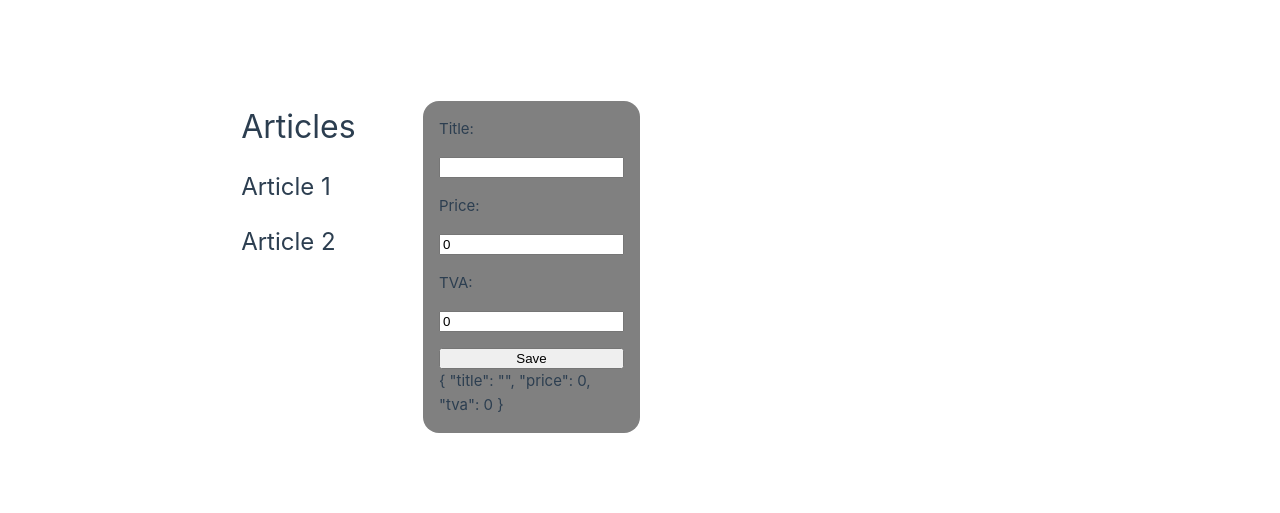
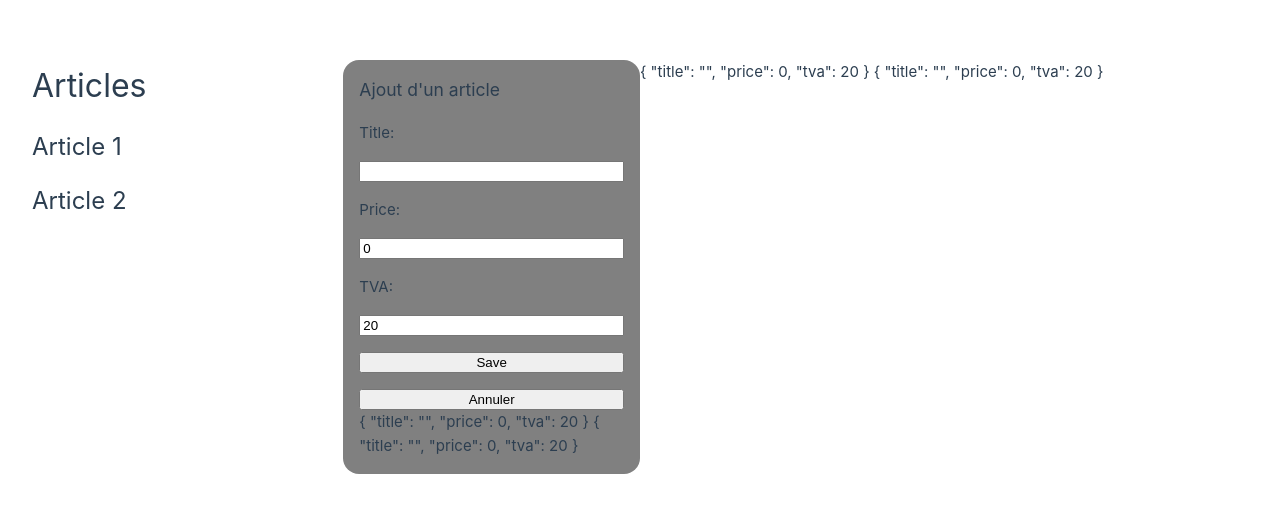
Before and after one commit to TheoLallement/allovoisins-exercice, a Vue app: page / in a window 1280 px wide. Shown: the part 133-646 px from the top of the page. Built offline with nearby package versions, Linux system fonts and the light colour scheme.

Commit message:
sparkles: Add edition of selected article (#7)

```diff
--- a/src/components/ArticleForm.vue
+++ b/src/components/ArticleForm.vue
@@ -1,37 +1,54 @@
 <template>
   <div class="article-form">
-    <form class="article-form--form-container" @submit.prevent="saveArticle">
+    <form
+      class="article-form--form-container"
+      @submit.prevent="saveArticle"
+      @reset.prevent="cancelModification"
+    >
+      <h3 v-if="isModifyMode">Modification de {{ articleRef.title }}</h3>
+      <h3 v-else>Ajout d'un article</h3>
       <label for="title">Title:</label>
-      <input type="text" id="title" v-model="article.title" required />
+      <input type="text" id="title" v-model="articleRef.title" required />
 
       <label for="price">Price:</label>
-      <input type="number" id="price" v-model="article.price" required />
+      <input type="number" id="price" v-model="articleRef.price" required />
 
       <label for="tva">TVA:</label>
-      <input type="number" id="tva" v-model="article.tva" required></input>
+      <input type="number" id="tva" v-model="articleRef.tva" required />
 
       <button type="submit">Save</button>
+      <button type="reset">Annuler</button>
     </form>
-    {{ article }}
+    {{ isModifyMode }}
+    {{ articleRef }}
+    {{ props.article }}
   </div>
 </template>
 
 <script lang="ts" setup>
-import { ref, type Ref } from 'vue'
+import { ref, computed, watch, reactive, toRef, type Ref, type PropType } from 'vue'
 import type { Article } from '@/types/Article.types.ts'
 
-const emits = defineEmits(['saveArticle'])
-
-const article: Ref<Article> = ref({
-  title: '',
-  price: 0,
-  tva: 0,
+const props = defineProps({
+  article: {
+    type: Object as PropType<Article>,
+    required: true
+  }
 })
 
+const emits = defineEmits(['saveArticle', 'cancelModification'])
+
+const articleRef = computed(() => props.article)
+
+const isModifyMode = computed(() => articleRef.value.id)
+
 function saveArticle() {
-  // Add your save logic here
-  console.log('Article saved:', article.value)
-  emits('saveArticle', article.value)
+  console.log('Article saved:', articleRef)
+  emits('saveArticle', articleRef.value)
+}
+
+function cancelModification() {
+  emits('cancelModification')
 }
 </script>
 
--- a/src/types/Article.types.ts
+++ b/src/types/Article.types.ts
@@ -4,3 +4,10 @@ export type Article = {
   price: number
   tva: number
 }
+
+export const ArticleDefault: Article = {
+  id: undefined,
+  title: '',
+  price: 0,
+  tva: 20
+}
--- a/src/views/ArticlesView.vue
+++ b/src/views/ArticlesView.vue
@@ -3,14 +3,20 @@
     <article-list title="Articles">
       <article-list-item
         v-for="article in articles"
-        :selected="article === selectedArticle"
+        :selected="article === formArticle"
         :key="article.id"
         :article="article"
-        @select-article="selectedArticle = $event"
+        @select-article="formArticle = $event"
       />
     </article-list>
-    <article-form @save-article="handleSaveArticle" />
+    <article-form
+      :article="formArticle"
+      @save-article="handleSaveArticle"
+      @cancel-modification="resetFormArticle"
+    />
   </div>
+  {{ formArticle }}
+  {{ ArticleDefault }}
 </template>
 
 <script setup lang="ts">
@@ -18,19 +24,31 @@ import { ref, type Ref } from 'vue'
 import ArticleList from '@/components/ArticleList.vue'
 import ArticleListItem from '@/components/ArticleListItem.vue'
 import ArticleForm from '@/components/ArticleForm.vue'
-import type { Article } from '@/types/Article.types'
+import { type Article, ArticleDefault } from '@/types/Article.types'
 
 const articles: Ref<Array<Article>> = ref([
   { title: 'Article 1', price: 20, tva: 20, id: '1' },
   { title: 'Article 2', price: 30, tva: 20, id: '2' }
 ])
 
-const selectedArticle = ref<Article | null>(null)
+// need to destructure to not modify the original value
+const formArticle = ref<Article>({ ...ArticleDefault })
 
 function handleSaveArticle(article: Article) {
-  // Add id to the article to used as a key in v-for and prevent bug is two articles have same title
-  article.id = String(articles.value.length + 1)
-  articles.value.push(article)
+  if (!article.id) {
+    // Add id to the article to used as a key in v-for and prevent bug is two articles have same title
+    article.id = String(articles.value.length + 1)
+    articles.value.push(article)
+  } else {
+    var itemToUpdateIndex = articles.value.findIndex((x) => x.id === article.id)
+    articles.value[itemToUpdateIndex] = article
+  }
+  resetFormArticle()
+}
+
+function resetFormArticle() {
+  // need to destructure to not modify original object
+  formArticle.value = { ...ArticleDefault }
 }
 </script>
 
```
